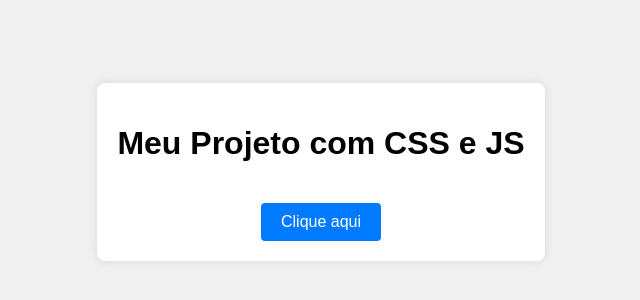
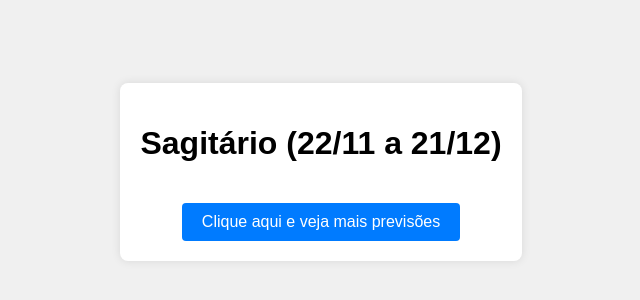
Before and after one commit to letambani/exerciciovs, a plain HTML site: page index.html in a window 1280 px wide. Shown: the part 228-528 px from the top of the page, without its empty margins (319-959 px from the left). Drawn offline with Linux system fonts and the light colour scheme.

Commit message:
Update index.html

```diff
--- a/index.html
+++ b/index.html
@@ -8,9 +8,9 @@
 </head>
 <body>
     <div class="container">
-        <h1>Meu Projeto com CSS e JS</h1>
-        <button id="messageButton">Clique aqui</button>
-        <p id="message" class="hidden">Olá, esta é uma mensagem exibida com JavaScript!</p>
+        <h1>Sagitário (22/11 a 21/12)</h1>
+        <button id="messageButton">Clique aqui e veja mais previsões</button>
+        <p id="message" class="hidden">Este será um bom momento para renovar os vínculos com seus familiares e pessoas próximas, já que você mesmo sentirá o desejo de se aproximar. Troque afetos. Demonstre seus sentimentos e sinta-se acolhido.</p>
     </div>
     <script src="script.js"></script>
 </body>
```
